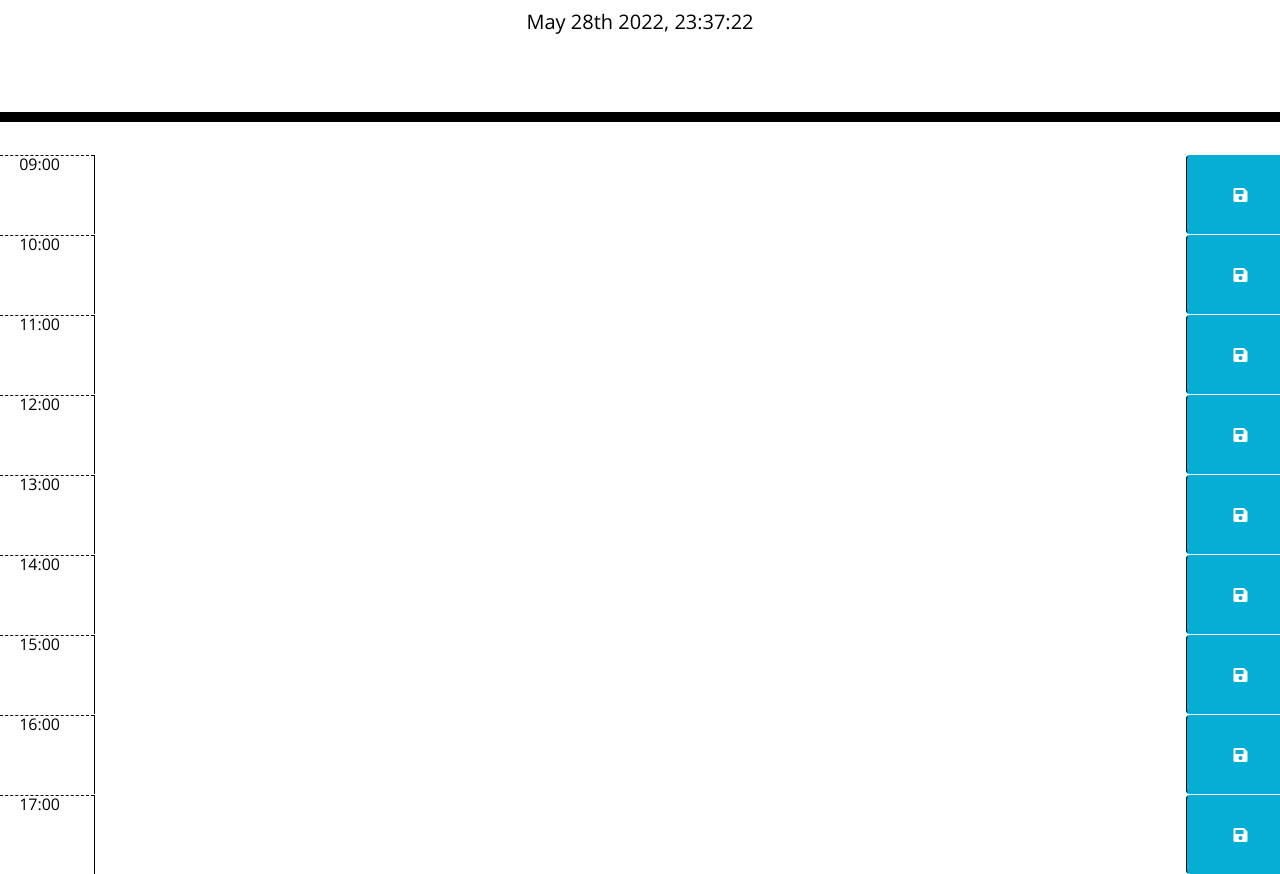
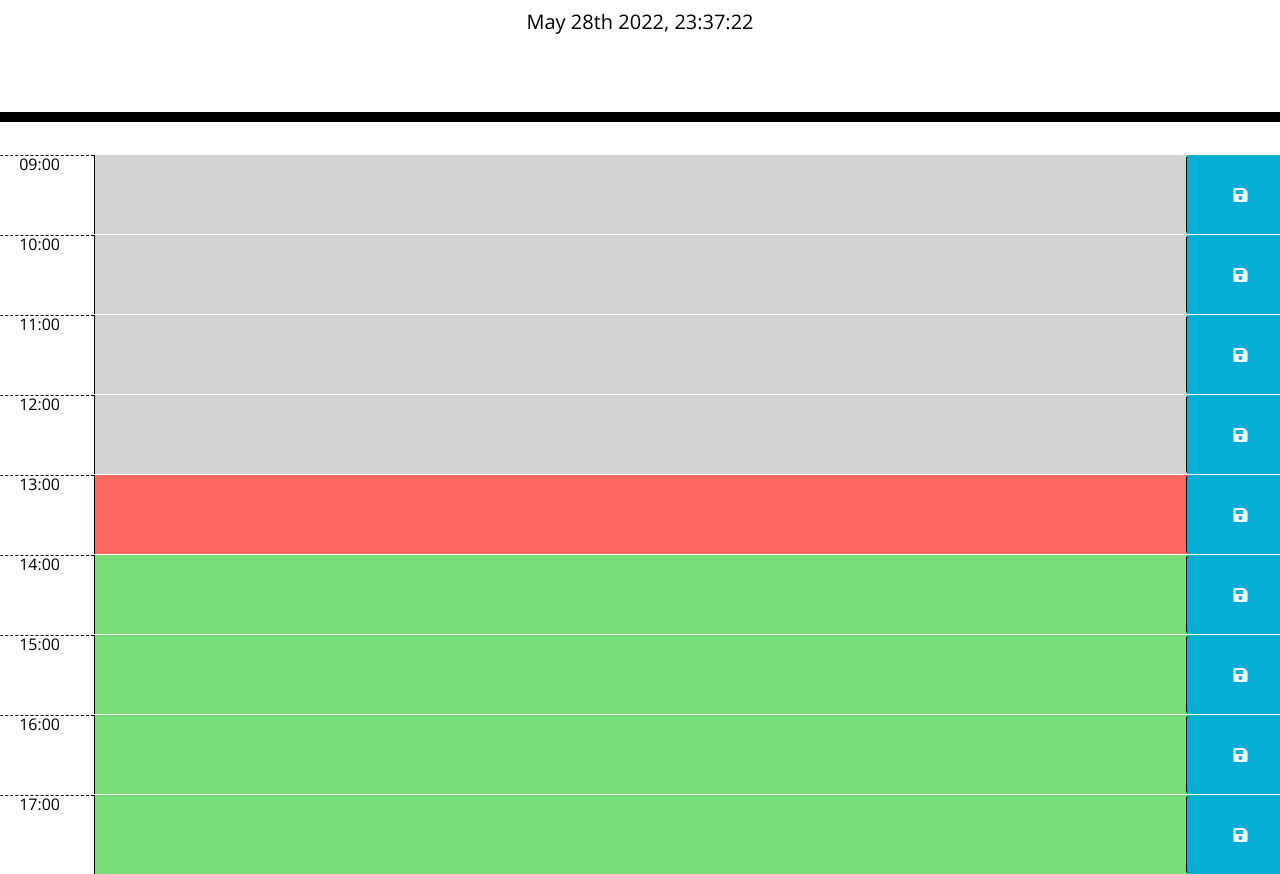
Before and after one commit to DLittlefield81/SmartPlanner, a plain HTML site: page index.html in a window 1280 px wide. Shown: the part 182-1056 px from the top of the page. Drawn offline with nearby package versions, Linux system fonts and the light colour scheme.

Commit message:
completed

```diff
--- a/assets/scripts/script.js
+++ b/assets/scripts/script.js
@@ -1,10 +1,13 @@
 //============- Set Planner Date -======================
 setInterval(function () {
-    var todaysDate = moment().format('MMMM Do YYYY, HH:mm:ss');
+    let todaysDate = moment().format('MMMM Do YYYY, HH:mm:ss');
     $("#currentDay").text(todaysDate);
 });
 
 
+//============- Get Current Hour -======================
+let currentHour = 13;  //moment().format('HH');
+console.log("Current Hour: " + currentHour)
 
 
 //============- Set to LocalStorage -======================
@@ -12,32 +15,44 @@ $(document).ready(function () {
     // saveBtn click listener
     $(".saveBtn").on("click", function () {
         // Get nearby values of the description in JQuery
-        var text = $(this).siblings(".description").val();
-        var time = $(this).parent().attr("id");
+        let text = $(this).siblings(".description").val();
+        let hour = $(this).parent().attr("id");
 
         // Save text in local storage
-        localStorage.setItem(time, text);
+        localStorage.setItem(hour, text);
     })
 })
 
 
-
-//============- Get Current Hour -======================
-let currentHour = 13; //moment().format('HH');
-console.log("Current Hour: " + currentHour)
-
-
-
-
 //============- Get Local Storage -======================
 function getLocalStorage() {
-    for (var i = 9; i <= 17; i++) {
+    for (let i = 9; i <= 17; i++) {
 
-        $("#hour" + [i] + " .description").val(localStorage.getItem("hour" + [i]));
+        $("#H-" + [i] + " .description").val(localStorage.getItem("H-"+[i]));
 
     }
 }
+getLocalStorage(); // RUN ON LOAD
 
 
+//============- Colorize Time Blocks -======================
+$(".time-block").each(function () {
+    var hourBlock = parseInt($(this).attr("id").split("H-")[1]);
+        if (hourBlock < currentHour) {
+            $(this).removeClass("future");
+            $(this).removeClass("present");
+            $(this).addClass("past");
+            console.log('hourBlockPast= ' + hourBlock)
+        } else if (hourBlock === currentHour) {
+            $(this).removeClass("past");
+            $(this).removeClass("future");
+            $(this).addClass("present");
+            console.log('hourBlockPresent= ' + hourBlock)
+        } else {
+            $(this).removeClass("present");
+            $(this).removeClass("past");
+            $(this).addClass("future");
+            console.log('hourBlockFuture= ' + hourBlock)
 
-getLocalStorage();
+        }
+    } )
--- a/index.html
+++ b/index.html
@@ -21,47 +21,47 @@
   </header>
   <div id="container">
     <!-- Timeblocks go here -->
-    <div id="hour9" class="row time-block">
+    <div id="H-9" class="row time-block">
       <div class="col-md-1 hour">09:00</div>
       <textarea class="col-md-10 description"></textarea>
       <button class="btn saveBtn col-md-1"><i class="fas fa-save"></i></button>
     </div>
-    <div id="hour10" class="row time-block">
+    <div id="H-10" class="row time-block">
       <div class="col-md-1 hour">10:00</div>
       <textarea class="col-md-10 description"></textarea>
       <button class="btn saveBtn col-md-1"><i class="fas fa-save"></i></button>
     </div>
-    <div id="hour11" class="row time-block">
+    <div id="H-11" class="row time-block">
       <div class="col-md-1 hour">11:00</div>
       <textarea class="col-md-10 description"></textarea>
       <button class="btn saveBtn col-md-1"><i class="fas fa-save"></i></button>
     </div>
-    <div id="hour12" class="row time-block">
+    <div id="H-12" class="row time-block">
       <div class="col-md-1 hour">12:00</div>
       <textarea class="col-md-10 description"></textarea>
       <button class="btn saveBtn col-md-1"><i class="fas fa-save"></i></button>
     </div>
-    <div id="hour13" class="row time-block">
+    <div id="H-13" class="row time-block">
       <div class="col-md-1 hour">13:00</div>
       <textarea class="col-md-10 description"></textarea>
       <button class="btn saveBtn col-md-1"><i class="fas fa-save"></i></button>
     </div>
-    <div id="hour14" class="row time-block">
+    <div id="H-14" class="row time-block">
       <div class="col-md-1 hour">14:00</div>
       <textarea class="col-md-10 description"></textarea>
       <button class="btn saveBtn col-md-1"><i class="fas fa-save"></i></button>
     </div>
-    <div id="hour15" class="row time-block">
+    <div id="H-15" class="row time-block">
       <div class="col-md-1 hour">15:00</div>
       <textarea class="col-md-10 description"></textarea>
       <button class="btn saveBtn col-md-1"><i class="fas fa-save"></i></button>
     </div>
-    <div id="hour16" class="row time-block">
+    <div id="H-16" class="row time-block">
       <div class="col-md-1 hour">16:00</div>
       <textarea class="col-md-10 description"></textarea>
       <button class="btn saveBtn col-md-1"><i class="fas fa-save"></i></button>
     </div>
-    <div id="hour17" class="row time-block">
+    <div id="H-17" class="row time-block">
       <div class="col-md-1 hour">17:00</div>
       <textarea class="col-md-10 description"></textarea>
       <button class="btn saveBtn col-md-1"><i class="fas fa-save"></i></button>
```
Also changed, not shown: assets/images/smart-planner.png (added), 1 other file.
